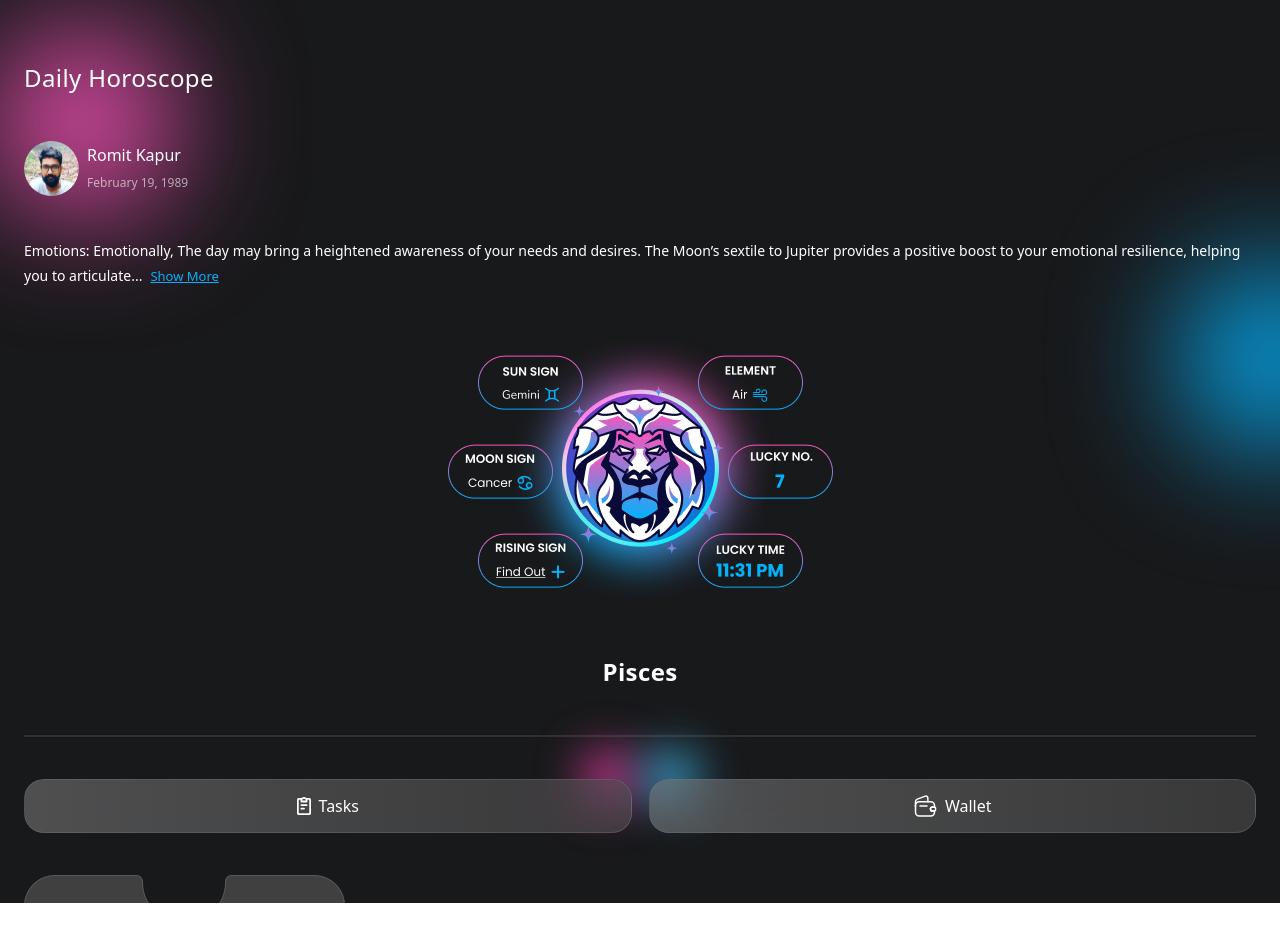
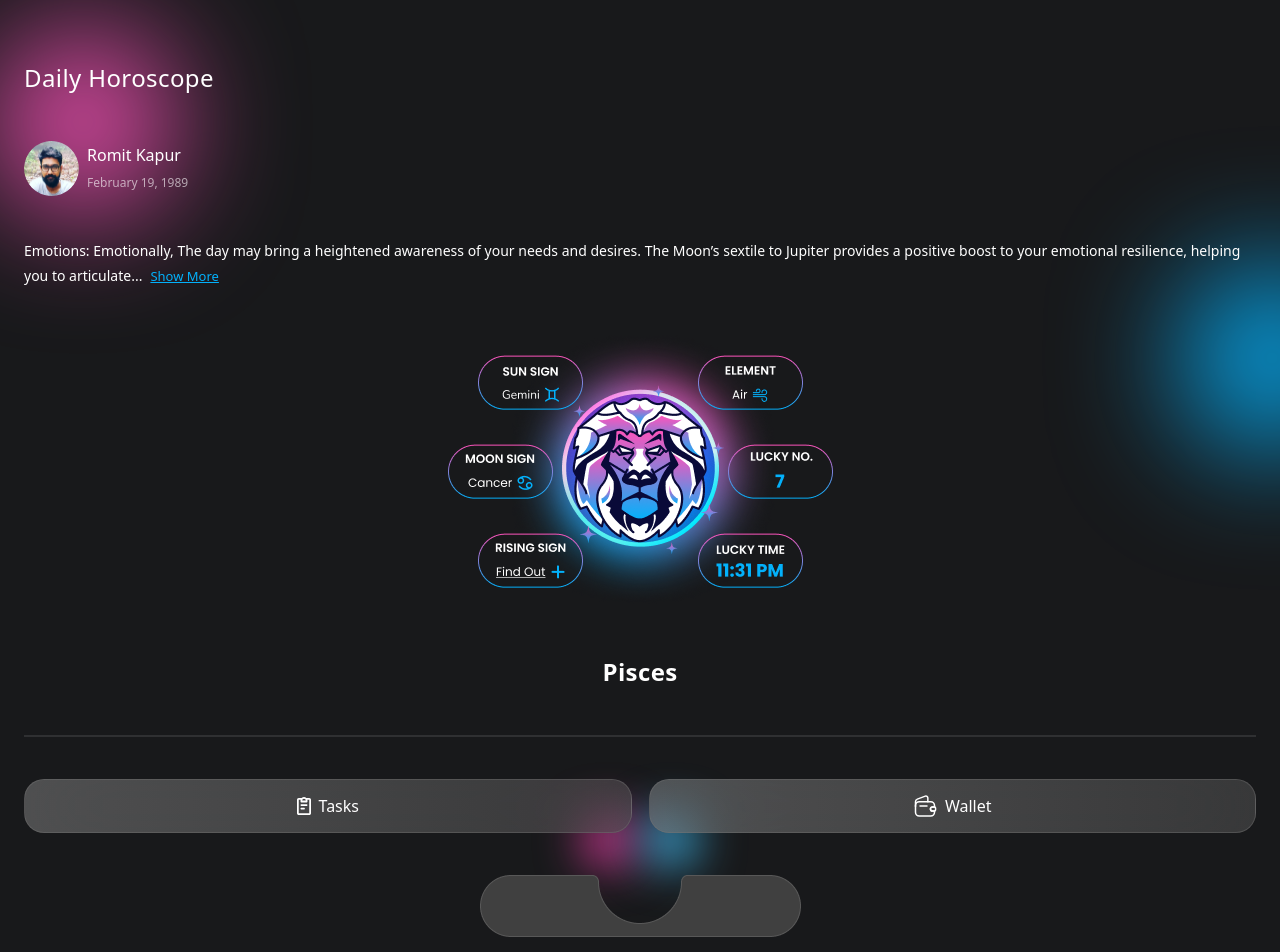
Before and after one commit to DejanFetovski/AstronifyMiniApp, a React (Vite) app in the folder frontend/: page /horoscope in a window 1280 px wide. Shown: the top 952 px of the page. Before the commit the page ends 903 px from the top, so only its background shows below. Built offline with nearby package versions, Linux system fonts and the light colour scheme.

Commit message:
update
update

```diff
--- a/frontend/src/pages/Horoscope/index.tsx
+++ b/frontend/src/pages/Horoscope/index.tsx
@@ -60,11 +60,8 @@ const Horoscope = () => {
         </div>
       </div>
 
-      <div className="relative w-full px-[20px]">
-        <img
-          src="assets/images/bottombar.png"
-          className="absolute left-0 right-0"
-        ></img>
+      <div className="relative w-full px-[20px] flex justify-center">
+        <img src="assets/images/bottombar.png" className=""></img>
         <div></div>
       </div>
     </div>
--- a/frontend/src/pages/Welcome/index.tsx
+++ b/frontend/src/pages/Welcome/index.tsx
@@ -3,10 +3,14 @@ import MaleIcon from "../../svgs/MaleIcon";
 import ArrowDown from "../../svgs/ArrowDown";
 import FemaleIcon from "../../svgs/FemaleIcon";
 import ActionButton from "../../components/ActionButton";
+import { useNavigate } from "react-router-dom";
 
 const Welcome = () => {
   const [step, setStep] = useState(1);
-  const handleClick = () => {};
+  const navigate = useNavigate();
+  const handleClick = () => {
+    navigate("/horoscope");
+  };
 
   return (
     <div className="min-h-screen flex flex-col items-center justify-start gap-[42px] px-10 pt-10">
```
